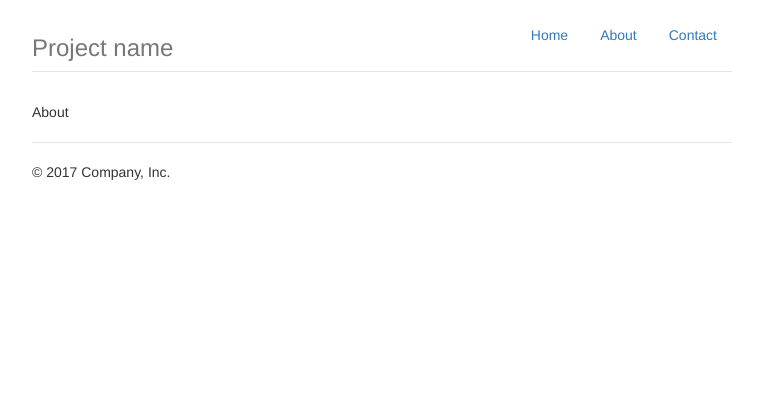
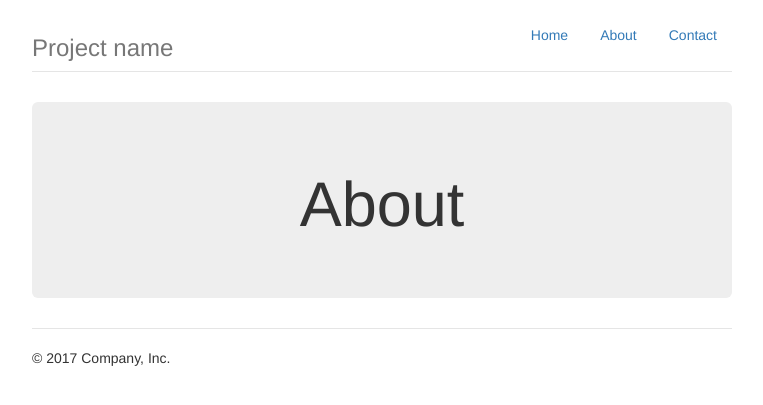
Before and after one commit to olga-dev/bootstrap-3, a Symfony app: template templates/narrow-jumbotron/body/container/about/index.html.twig in a window 1280 px wide. Shown: the top 405 px of the page, without its empty margins (258-1021 px from the left). Run offline with Twig, Linux system fonts and the light colour scheme; the template is opened without the code that fills it, so the values that code supplies are empty; some libraries are stand-ins or nearby versions.

Commit message:
About content implementation

```diff
--- a/templates/narrow-jumbotron/body/container/about/index.html.twig
+++ b/templates/narrow-jumbotron/body/container/about/index.html.twig
@@ -1,5 +1,9 @@
 {% extends 'narrow-jumbotron/base.html.twig' %}
 
 {% block container %}
-    About
+
+    <div class="jumbotron">
+        <h1>About</h1>
+    </div>
+
 {% endblock %}
```
